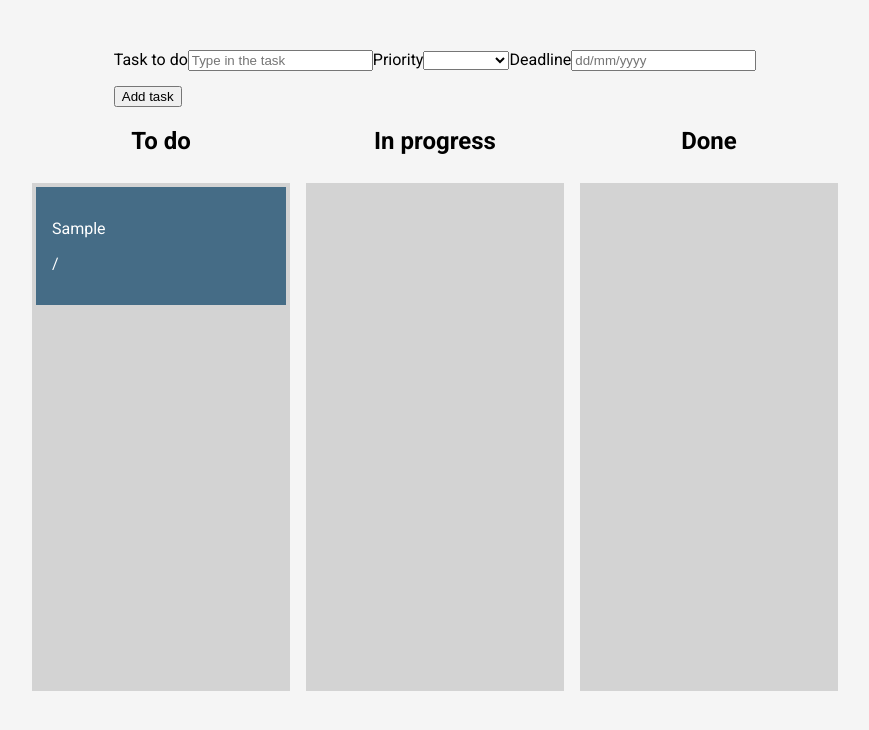
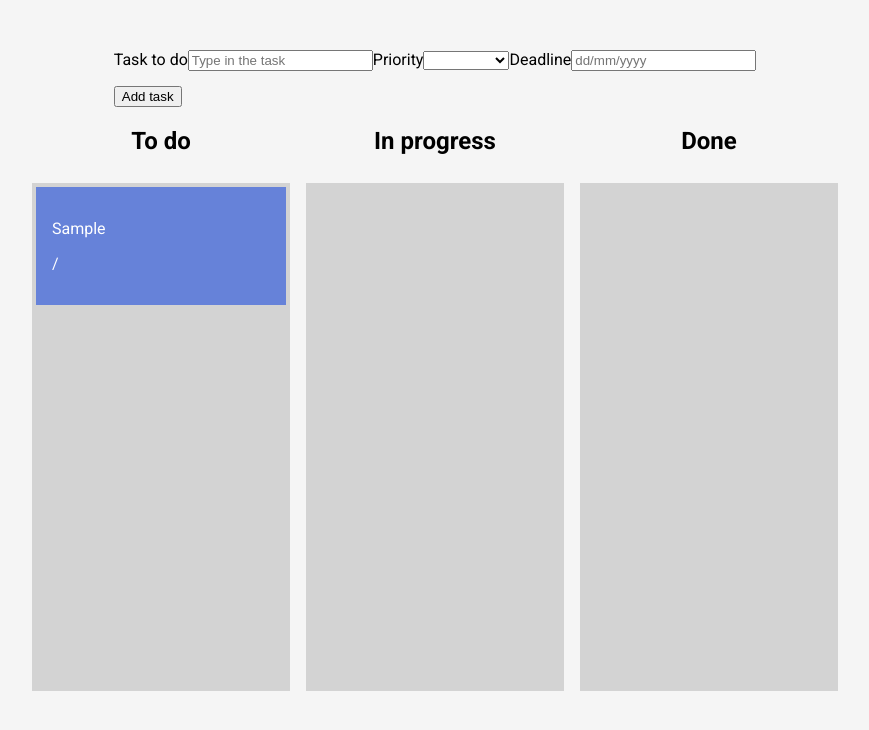
Before and after one commit to PawelPazderski/ToDoList, a React (Create React App) app: page / in a window 1280 px wide. Both pictures are taken after typing "Sample", "Sample" into the empty fields and a click on the button "Add task". Shown: the top 730 px of the page, without its empty margins (205-1074 px from the left). Built offline with nearby package versions, Linux system fonts and the light colour scheme.

Commit message:
work summary

```diff
--- a/src/components/DragNDrop/DragNDrop.js
+++ b/src/components/DragNDrop/DragNDrop.js
@@ -103,7 +103,7 @@ const DragNDrop = ({columnsDB, refreshData}) => {
                                                                     padding: 16,
                                                                     margin: '0 0 8px 0',
                                                                     minHeight: '50px',
-                                                                    backgroundColor: snapshot.isDragging ? 'purple' : '#456C86',
+                                                                    backgroundColor: snapshot.isDragging ? '#8766D9' : '#6682D9',
                                                                     color: 'white',
                                                                     ...provided.draggableProps.style
                                                                 }}
```
